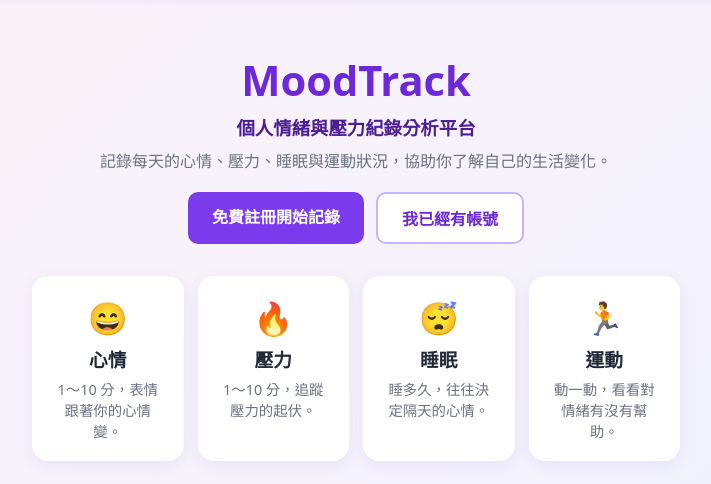
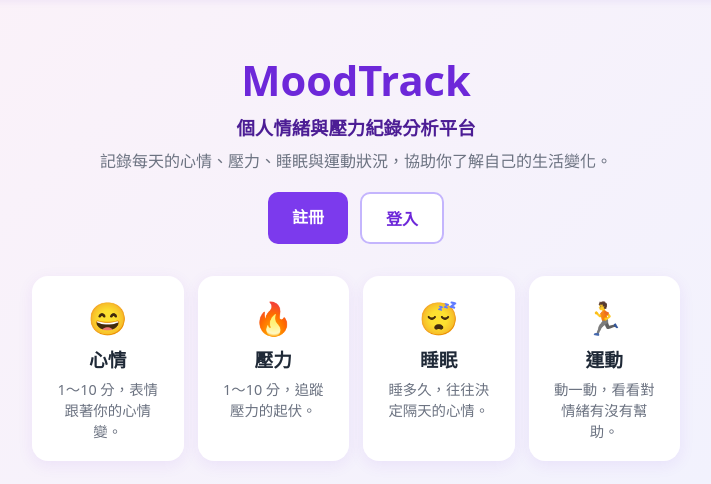
Before and after one commit to cooldragonboat/python_FP, a Flask app: page / in a window 1280 px wide. Shown: the part 60-544 px from the top of the page, without its empty margins (284-995 px from the left). Run offline with Flask 3, Linux system fonts and the light colour scheme.

Commit message:
新增使用者登入登出與儀表板
- 儀表板顯示「MoodTrack 儀表板」與「歡迎，使用者名稱！」
- 首頁登入後顯示目前登入者、前往儀表板與登出，不再自動跳轉

Co-Authored-By: Claude Opus 5.5 <noreply@anthropic.com>
Claude-Session: https://claude.ai/code/session_01FqkUYzdKSooeESVCktR93W

```diff
--- a/app.py
+++ b/app.py
@@ -154,8 +154,6 @@ def _safe_next(target):
 
 @app.route("/")
 def index():
-    if current_user.is_authenticated:
-        return redirect(url_for("dashboard"))
     return render_template("index.html")
 
 
--- a/static/style.css
+++ b/static/style.css
@@ -36,6 +36,10 @@ h1 { margin: 0; font-size: 2.6rem; color: #6d28d9; }
 .feature h3 { margin: 6px 0; }
 .feature p { color: #6b7280; font-size: .9rem; margin: 0; }
 .feature .emoji { font-size: 2rem; }
+
+.current-user { margin: 18px 0 0; }
+.page-title { font-size: 1.8rem; margin-bottom: 4px; }
+.welcome { color: #4c1d95; font-size: 1.1rem; margin: 0 0 18px; }
 
 /* 卡片與表單 */
 .card {
--- a/templates/dashboard.html
+++ b/templates/dashboard.html
@@ -16,6 +16,9 @@
 {% endblock %}
 {% block content %}
 {% set r = today_record %}
+<h1 class="page-title">MoodTrack 儀表板</h1>
+<p class="welcome">歡迎，{{ current_user.username }}！</p>
+
 <form class="card" action="{{ url_for('save_record') }}" method="post">
   <h2>{{ '更新今天的紀錄' if r else '今天過得如何？' }}</h2>
 
--- a/templates/index.html
+++ b/templates/index.html
@@ -4,10 +4,18 @@
   <h1>MoodTrack</h1>
   <h2 class="tagline">個人情緒與壓力紀錄分析平台</h2>
   <p class="subtitle">記錄每天的心情、壓力、睡眠與運動狀況，協助你了解自己的生活變化。</p>
-  <div class="hero-actions">
-    <a class="button" href="{{ url_for('register') }}">免費註冊開始記錄</a>
-    <a class="button secondary" href="{{ url_for('login') }}">我已經有帳號</a>
-  </div>
+  {% if current_user.is_authenticated %}
+    <p class="current-user">目前登入：<strong>{{ current_user.username }}</strong></p>
+    <div class="hero-actions">
+      <a class="button" href="{{ url_for('dashboard') }}">前往儀表板</a>
+      <a class="button secondary" href="{{ url_for('logout') }}">登出</a>
+    </div>
+  {% else %}
+    <div class="hero-actions">
+      <a class="button" href="{{ url_for('register') }}">註冊</a>
+      <a class="button secondary" href="{{ url_for('login') }}">登入</a>
+    </div>
+  {% endif %}
 </header>
 
 <section class="features">
```
